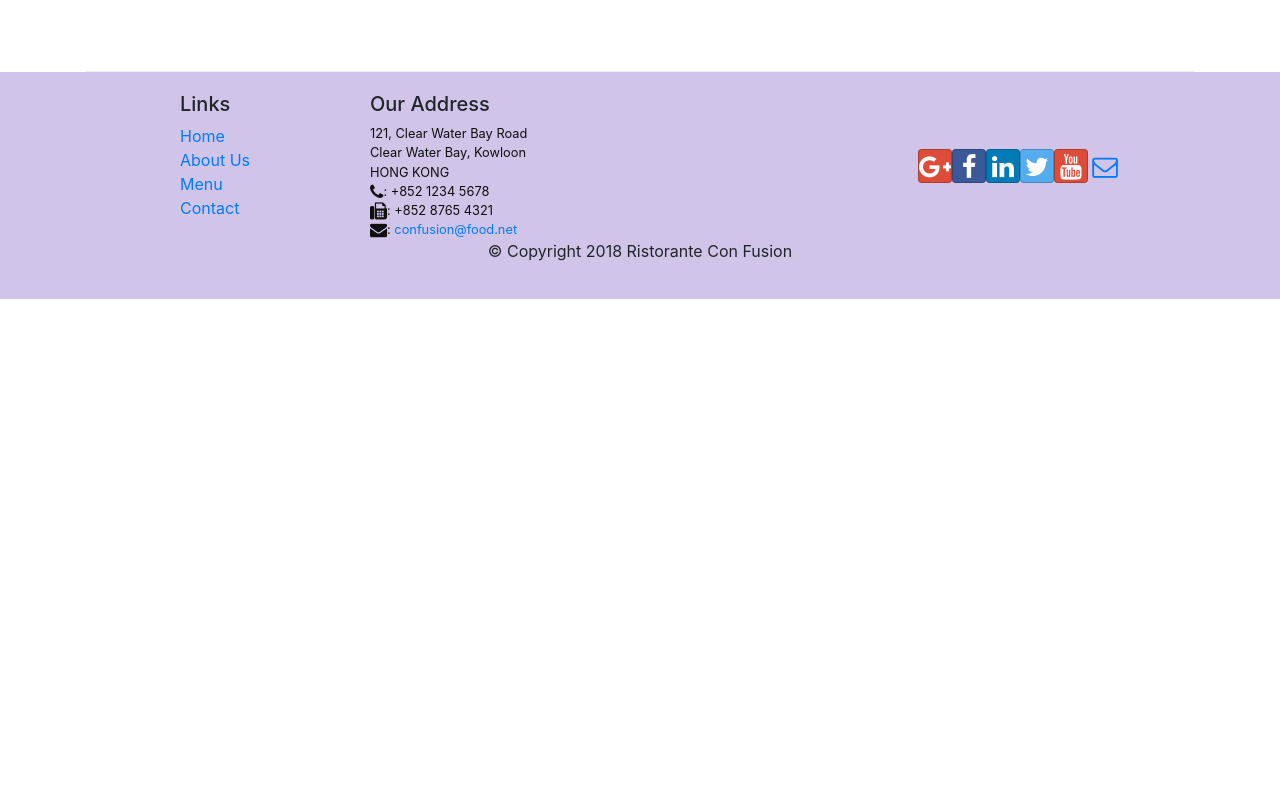
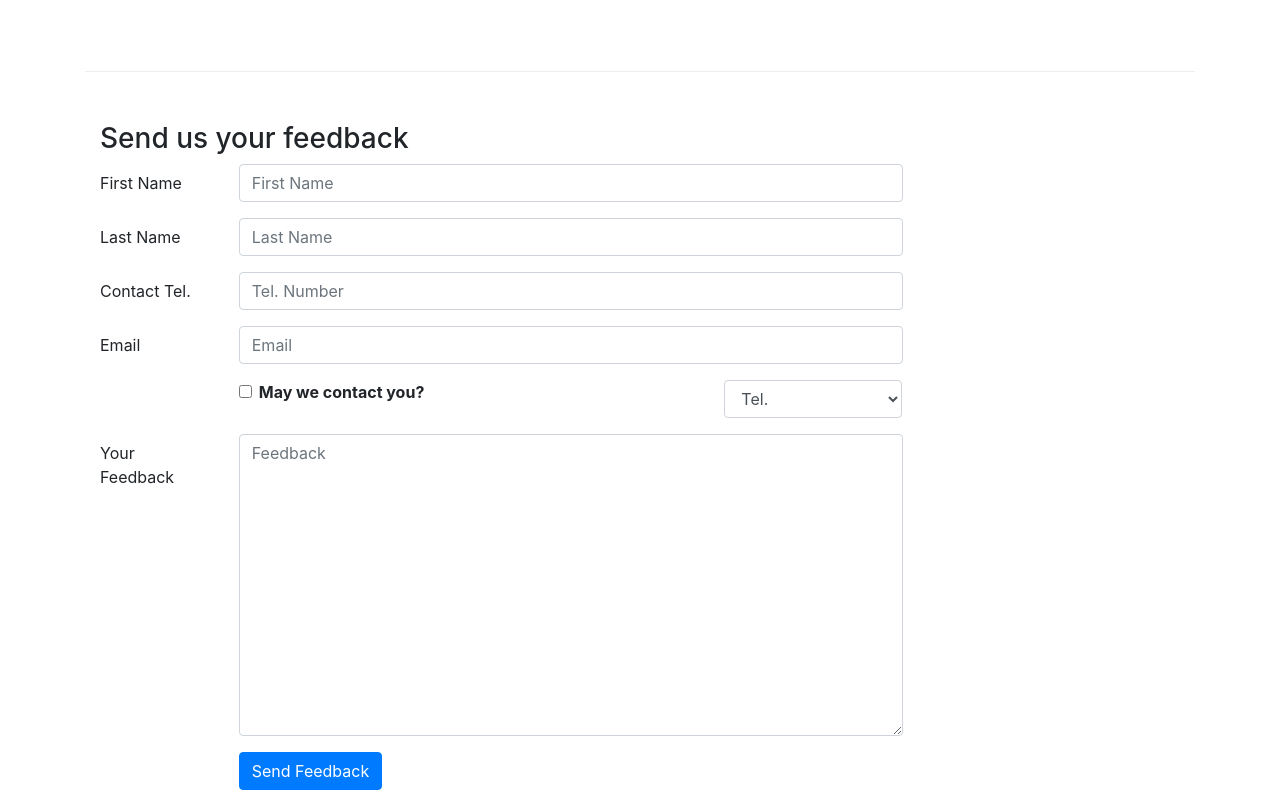
Before and after one commit to ghulammustufa31/coursera_react_course, a React (Create React App) app: page /contactus in a window 1280 px wide. Shown: the part 800-1600 px from the top of the page. Before the commit the page ends 1099 px from the top, so only its background shows below. Built offline with nearby package versions, Linux system fonts and the light colour scheme.

Commit message:
Controlled Forms

```diff
--- a/src/components/AboutComponent.js
+++ b/src/components/AboutComponent.js
@@ -24,6 +24,7 @@
             <div key={leader.id} className="col-12 mt-5">
                 <RenderLeader leader={leader} />
             </div>
+
         );
     });
 
--- a/src/components/ContactComponent.js
+++ b/src/components/ContactComponent.js
@@ -1,8 +1,43 @@
-import React from 'react';
-import {Breadcrumb, BreadcrumbItem} from 'reactstrap';
+import React, {Component} from 'react';
+import {Breadcrumb, BreadcrumbItem, Button, Form, FormGroup, Label, Input, Col} from 'reactstrap';
 import { Link } from 'react-router-dom';
 
-function Contact(props) {
+class Contact extends Component {
+
+    constructor(props) {
+        super(props);
+
+        this.state = {
+            firstname: '',
+            lastname: '',
+            telnum: '',
+            email: '',
+            agree: false,
+            contactType: 'Tel.',
+            message: ''
+        }
+
+        this.handleSubmit = this.handleSubmit.bind(this);
+        this.handleInputChange = this.handleInputChange.bind(this);
+    }
+
+    handleInputChange(event) {
+        const target = event.target;
+        const value = target.type === 'checkbox' ? target.checked : target.value;
+        const name = target.name;
+
+        this.setState({
+            [name]: value
+        })
+    }
+
+    handleSubmit(event) {
+        console.log("Current State is: ", JSON.stringify(this.state));
+        alert("Current State is: " + JSON.stringify(this.state).toString());
+        event.preventDefault();
+    }
+
+    render() {
         return(
             <div className="container">
                 <div className="row">
@@ -41,8 +76,80 @@
                         </div>
                     </div>
                 </div>
+                <div className="row row-content">
+                    <div className="col-12">
+                        <h3>Send us your feedback</h3>
+                    </div>
+                    <div className="col-12 col-md-9">
+                        <Form onSubmit={this.handleSubmit}>
+                            <FormGroup row>
+                                <Label htmlFor="firstname" md={2}>First Name</Label>
+                                <Col md={10}>
+                                    <Input type="text" id="firstname" name="firstname"
+                                    placeholder="First Name" value={this.state.firstname}
+                                    onChange={this.handleInputChange}/>
+                                </Col>
+                            </FormGroup>
+                            <FormGroup row>
+                                <Label htmlFor="lastname" md={2}>Last Name</Label>
+                                <Col md={10}>
+                                    <Input type="text" id="lastname" name="lastname"
+                                    placeholder="Last Name" value={this.state.lastname}
+                                    onChange={this.handleInputChange}/>
+                                </Col>
+                            </FormGroup>
+                            <FormGroup row>
+                                <Label htmlFor="telnum" md={2}>Contact Tel.</Label>
+                                <Col md={10}>
+                                    <Input type="tel" id="telnum" name="telnum"
+                                    placeholder="Tel. Number" value={this.state.telnum}
+                                    onChange={this.handleInputChange}/>
+                                </Col>
+                            </FormGroup>
+                            <FormGroup row>
+                                <Label htmlFor="email" md={2}>Email</Label>
+                                <Col md={10}>
+                                    <Input type="email" id="email" name="email"
+                                    placeholder="Email" value={this.state.email}
+                                    onChange={this.handleInputChange}/>
+                                </Col>
+                            </FormGroup>
+                            <FormGroup row>
+                                <Col md={{size: 6, offset: 2}}>
+                                    <FormGroup check>
+                                        <Label check>
+                                            <Input type="checkbox" name="agree" checked={this.state.agree} onChange={this.handleInputChange}/> {' '}
+                                            <strong>May we contact you?</strong>
+                                        </Label>
+                                    </FormGroup>
+                                </Col>
+                                <Col md={{size: 3, offset: 1}}>
+                                    <Input type="select" name="contactType" value={this.state.contactType} onChange={this.handleInputChange} >
+                                        <option>Tel.</option>
+                                        <option>Email</option>
+                                    </Input>
+                                </Col>
+                            </FormGroup>
+                            <FormGroup row>
+                                <Label htmlFor="message" md={2}>Your Feedback</Label>
+                                <Col md={10}>
+                                    <Input type="textarea" id="message" name="message"
+                                    placeholder="Feedback" value={this.state.message}
+                                    rows="12" onChange={this.handleInputChange} />
+                                </Col>
+                            </FormGroup>
+                            <FormGroup row>
+                                <Col md={{size: 10, offset: 2}}>
+                                    <Button type="submit" color="primary">Send Feedback</Button>
+                                </Col>
+                            </FormGroup>
+                        </Form>
+                    </div>
+                </div>
             </div>
         );
     }
 
+}
+
 export default Contact;
```
Lines whose indentation alone changed are shown as unchanged.
